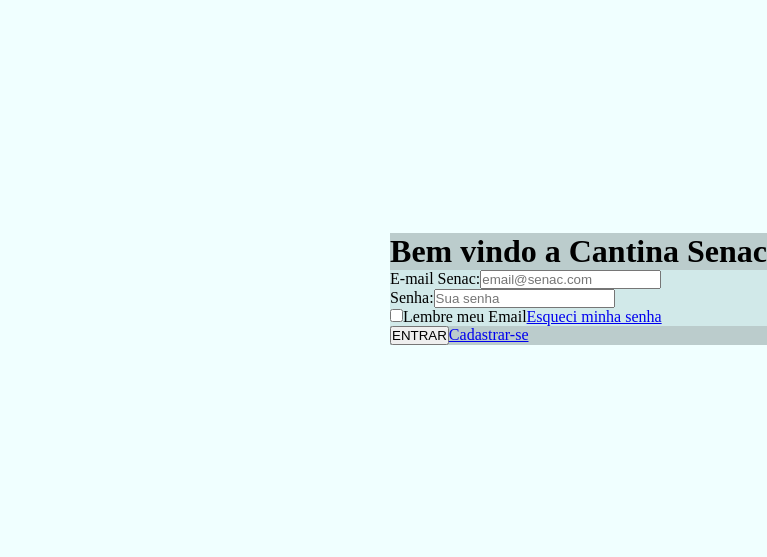
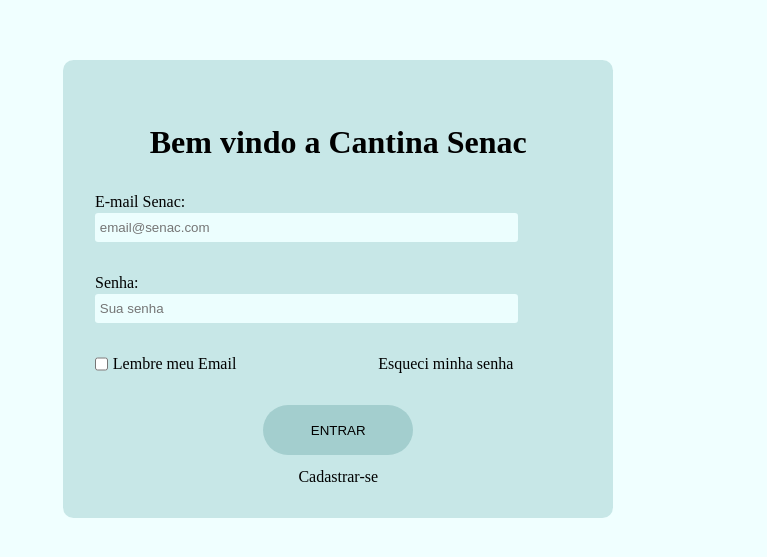
Before and after one commit to prof-lucas-senac/cantina-senac-2025-front, an Angular app: page / in a window 1280 px wide. Shown: the part 111-668 px from the top of the page, without its empty margins (513-1280 px from the left). Built offline with nearby package versions, Linux system fonts and the light colour scheme.

Commit message:
Estilização da tela de login

```diff
--- a/package.json
+++ b/package.json
@@ -3,7 +3,7 @@
   "version": "0.0.0",
   "scripts": {
     "ng": "ng",
-    "start": "ng serve",
+    "start": "ng serve --open",
     "build": "ng build",
     "watch": "ng build --watch --configuration development",
     "test": "ng test"
--- a/src/app/components/login/login.component.css
+++ b/src/app/components/login/login.component.css
@@ -1,4 +1,4 @@
-.principal
+.div-principal
 {
     display: flex;
     background-color: azure;
@@ -9,14 +9,85 @@
 }
 .div-formulario
 {
-    background-color: rgba(173, 190, 190, 0.774);
+    background-color: rgba(188, 224, 224, 0.774);
+    width: 38%;
+    margin-right: 12%;
+    padding: 2rem;
+    border-radius: 1cap;
 }
 .div-input
 {
-    background-color:rgba(223, 250, 250, 0.637);
+    margin-bottom: 2rem;
 }
+
+.div-input label
+{
+    display: block;
+    margin-bottom: 0.1rem;
+}
+
+.div-input input
+{
+    width: 85%;
+    height: 2.5vh;
+    border: none;
+    background-color:rgba(238, 255, 255, 0.966);
+    border-radius: 0.2rem;
+    padding: 0.3rem;
+}
+
 .div-formulario-inferior
 {
     display: flex;
-    background-color:rgba(223, 250, 250, 0.637);
+    justify-content: space-between;
+    width: 86%;
+    margin-bottom: 2rem;
 }
+
+a
+{
+    text-decoration: none;
+    color: black;
+}
+
+.div-titulo
+{
+    display: flex;
+    align-items: center;
+    justify-content: center;
+    margin: 2rem;
+}
+
+.div-lembrar-email
+{
+    display: flex;
+}
+
+.div-lembrar-email input
+{
+    margin-right: 0.3rem;
+}
+
+.div-botao-entrar
+{
+    display: flex;
+    justify-content: center;
+    margin-bottom: 0.8rem;
+}
+
+.div-botao-entrar button
+{
+    background-color:rgba(153, 199, 199, 0.781);
+    width: 150px;
+    height: 50px;
+    border:transparent;
+    border-radius: 5cap;
+
+
+}
+
+.div-Cadastre-se
+{
+    display: flex;
+    justify-content: center;
+}
--- a/src/app/components/login/login.component.html
+++ b/src/app/components/login/login.component.html
@@ -1,6 +1,8 @@
-<div class="principal">
+<div class="div-principal">
     <div class="div-formulario">
-        <h1>Bem vindo a Cantina Senac</h1>
+        <div class="div-titulo">
+            <h1>Bem vindo a Cantina Senac</h1>
+        </div>
         <form>
             <div class="div-input">
                 <label for="email">E-mail Senac:</label>
@@ -12,13 +14,17 @@
             </div>
         </form>
         <div class="div-formulario-inferior">
-            <div>
+            <div class="div-lembrar-email">
                 <input type="checkbox" id="lembrarEmail">
                 <label for="lembrarEmail">Lembre meu Email</label>
             </div>
             <a href="https://campo-minado.com/" id="linkLembrarEmail"> Esqueci minha senha</a>
         </div>
+        <div class="div-botao-entrar">
         <button type="button" id="entrar">ENTRAR</button>
-        <a href="#" id="linkCadastro">Cadastrar-se</a>
+        </div>
+        <div class="div-Cadastre-se">
+            <a href="#" id="linkCadastro">Cadastrar-se</a>
+        </div>
     </div>
 </div>
```
